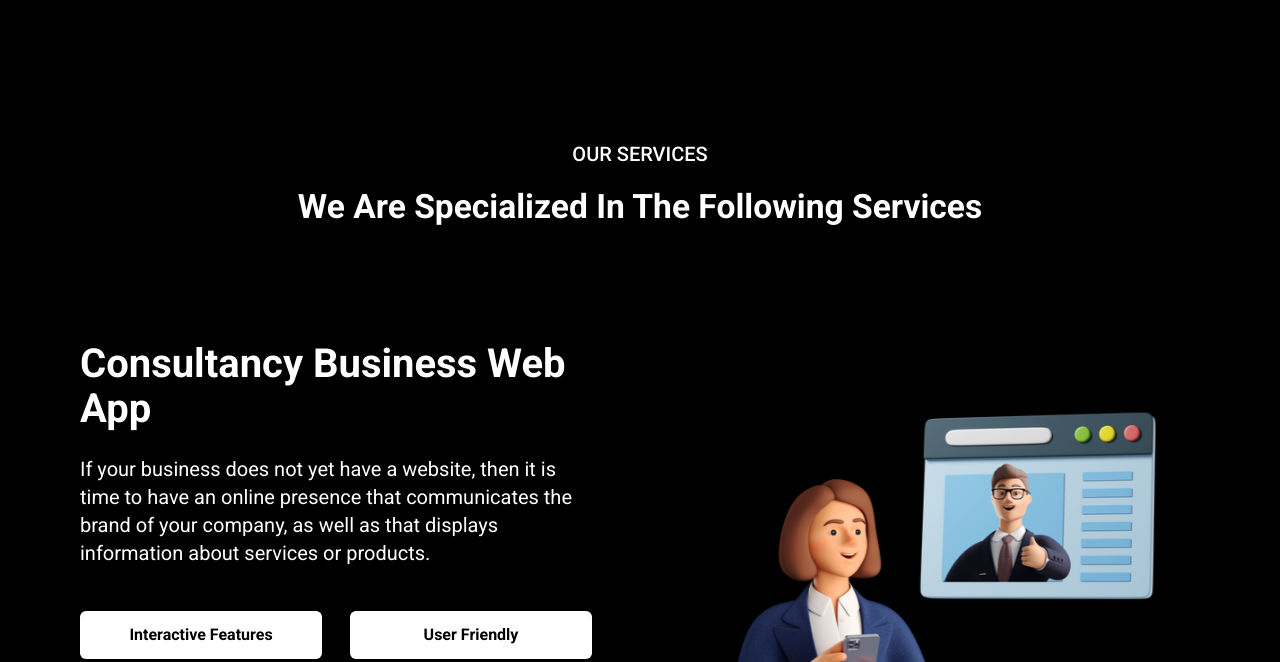
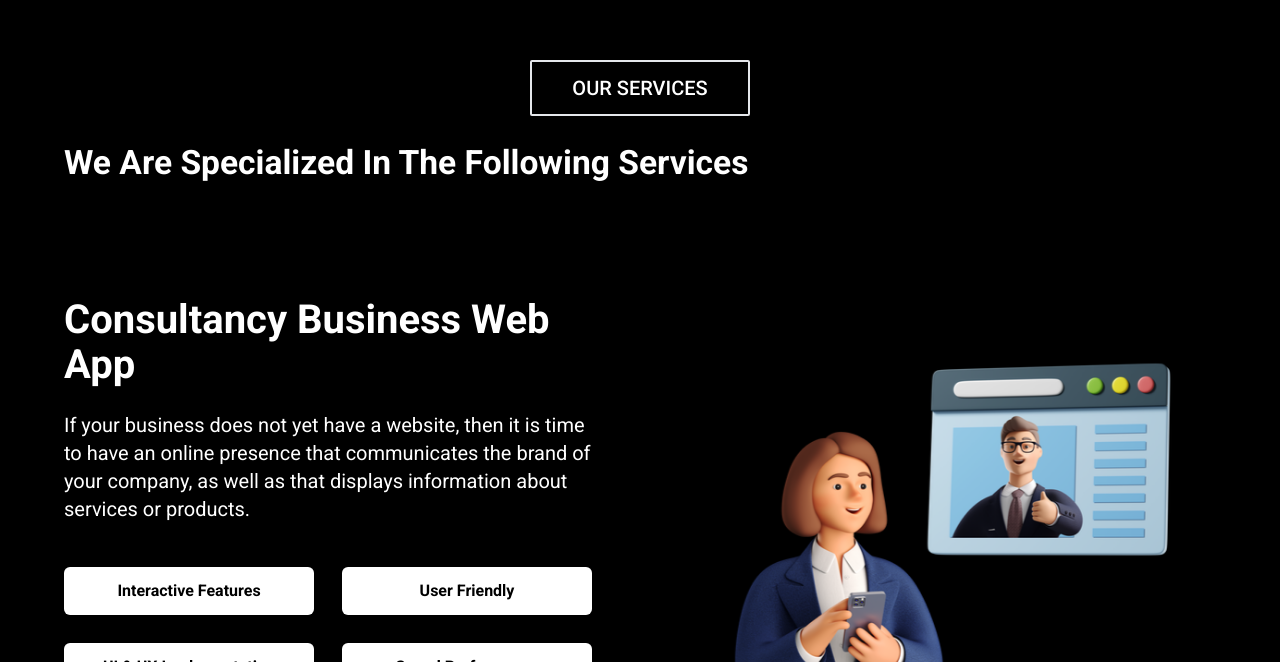
Before and after one commit to dazzlerabhi30800/wcs-clone-react, a React (Vite) app: page / in a window 1280 px wide. Shown: the part 1178-1840 px from the top of the page. Built offline with nearby package versions, Linux system fonts and the light colour scheme.

Commit message:
made some minor changes

```diff
--- a/src/Styles/style.scss
+++ b/src/Styles/style.scss
@@ -23,7 +23,7 @@ body {
 }
 
 section {
-  margin: 2rem 0;
+  margin: 0rem 0;
 }
 
 #root {
@@ -35,6 +35,7 @@ h1,
 h2,
 h3,
 h4 {
+  width: fit-content;
   line-height: 45px !important;
 }
 
--- a/src/components/BenefitComp.jsx
+++ b/src/components/BenefitComp.jsx
@@ -1,13 +1,16 @@
 export default function BenefitComp({ data: { title, paragraph, img } }) {
   return (
-    <div className="benefit-comp flex flex-col md:flex-row md:items-center gap-10 lg:p-6 w-full lg:w-[95%] mx-auto">
-      <div className="flex flex-col md:basis-1/2 gap-2 md:pt-2 text-center">
-        <h2 className="text-2xl md:text-3xl lg:text-4xl font-bold">{title}</h2>
+    <div className="benefit-comp flex flex-col md:flex-row md:items-center gap-10 lg:p-6 w-full lg:w-[90%] mx-auto">
+      <div className="flex flex-col md:basis-1/2 gap-4 md:pt-2 text-center">
+        <h2 className="text-2xl md:text-3xl lg:text-4xl font-bold border-b-2 mx-auto italic">
+          {title}
+        </h2>
         <p className="text-sm md:text-base leading-relaxed">{paragraph}</p>
       </div>
       <div className="w-full h-full flex justify-center grow">
         <img
           src={img}
+          loading="lazy"
           alt={title}
           className="object-cover w-[100%] h-[100%] max-w-[480px] max-h-[480px]  "
         />
--- a/src/components/HeroComp.jsx
+++ b/src/components/HeroComp.jsx
@@ -2,7 +2,7 @@ export default function HeroComp({ img, heading, subHeading }) {
   return (
     <div
       style={{ backgroundImage: `url(${img})` }}
-      className="flex flex-col gap-5 justify-center items-start h-[55vh] md:h-[70vh]  bg-cover bg-center px-6 md:px-12"
+      className="flex flex-col gap-5 justify-center items-start h-[60vh] md:h-[70vh]  bg-cover bg-center px-6 md:px-12"
     >
       <h1 className="text-3xl md:text-4xl mt-7 lg:text-[3rem] xl:text-[3.5rem] font-bold">
         {heading}
--- a/src/components/SectionTitle.jsx
+++ b/src/components/SectionTitle.jsx
@@ -1,8 +1,10 @@
 const SectionTitle = ({ title, subText }) => {
   return (
-    <div className="flex flex-col gap-4 text-center">
-      <p className="text-lg md:text-xl uppercase font-medium">{title}</p>
-      <h2 className="font-bold text-3xl md:text-[1.8rem] lg:text-[2.1rem]">
+    <div className="flex flex-col gap-6 text-center">
+      <p className="text-lg md:text-xl uppercase w-[fit-content] mx-auto font-medium border-2 rounded-sm py-3 px-10">
+        {title}
+      </p>
+      <h2 className="font-bold text-[1.45rem] md:text-[1.8rem] lg:text-[2.1rem]">
         {subText}
       </h2>
     </div>
--- a/src/components/ServicesComp.jsx
+++ b/src/components/ServicesComp.jsx
@@ -24,7 +24,7 @@ export default function ServicesComp({
         </button>
       </div>
       <div className="md:basis-1/2 flex justify-center">
-        <img src={img} alt={title} className="object-cover" />
+        <img src={img} alt={title} loading="lazy" className="object-cover" />
       </div>
     </div>
   );
--- a/src/pages/Home/HeroSection.jsx
+++ b/src/pages/Home/HeroSection.jsx
@@ -23,6 +23,7 @@ const HeroSection = (props) => {
         >
           <img
             className="object-cover w-[100%]  max-h-[450px] max-w-[430px]"
+            loading="lazy"
             src="./home-img/subHeroImg1.png"
             alt="Digital Success"
           />
--- a/src/pages/Home/ResultDriven.jsx
+++ b/src/pages/Home/ResultDriven.jsx
@@ -3,7 +3,7 @@ import BenefitsWrapper from "./BenefitsWrapper";
 
 export default function ResultDriven() {
   return (
-    <section className="p-16 md:p-20">
+    <section className="py-10 px-5 md:p-20">
       <SectionTitle
         title="result driven"
         subText="Web Apps Offer A Range Of Benefits For Business For Business Across Various Industries"
--- a/src/pages/Home/Services.jsx
+++ b/src/pages/Home/Services.jsx
@@ -4,7 +4,7 @@ import ServicesData from "../../data/ServicesData";
 
 const Services = (props) => {
   return (
-    <section className="p-16 md:p-20">
+    <section className="p-10 md:p-16">
       <SectionTitle {...props} />
       <div className="flex flex-col gap-40 my-28">
         {ServicesData.map((item, index) => (
```
